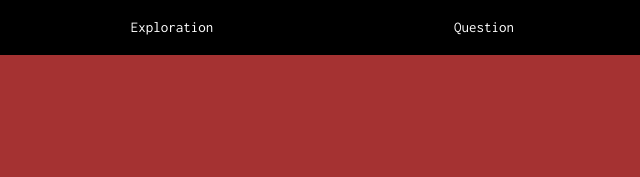
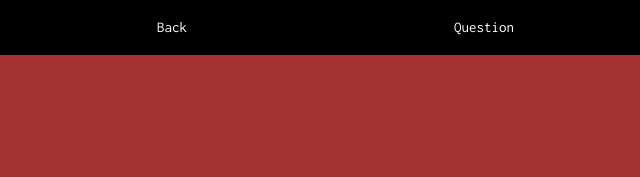
Before and after one commit to SMAKBO/tugas-labkom-2019-11-8--Marien-Protected-Areas-Exploration-, a plain HTML site: page index4.html in a window 1280 px wide. Shown: the top 177 px of the page, 0-640 px from the left. Drawn offline with nearby package versions, Linux system fonts and the light colour scheme.

Commit message:
Update index4.html

```diff
--- a/index4.html
+++ b/index4.html
@@ -28,7 +28,7 @@ body, html {
 <div class="w3-top">
   <div class="w3-row w3-padding w3-black">
     <div class="w3-col s3">
-      <a href="#Exploration" class="w3-button w3-block w3-black">Exploration</a>
+      <a href="https://smakbo.github.io/tugas-labkom-2019-11-8-Marien-Protected-Areas-Exploration/index3" class="w3-button w3-block w3-black">Back</a>
     </div>
     <div class="w3-col s3">
       <a href="#Question" class="w3-button w3-block w3-black">Question</a>
@@ -53,7 +53,7 @@ body, html {
 <div class="w3-sand w3-grayscale w3-large">
 
 <!-- About Container -->
-<div class="w3-container" id="Exploration">
+<div class="w3-container">
   <div class="w3-content" style="max-width:700px">
     <h5 class="w3-center w3-padding-64"><span class="w3-tag w3-wide">ABOUT THE TOPIC</span></h5>
     <p> KKL dapat melindungi ikan – dan satwa dan fauna laut lainnya – yang terancam kelangsungannya akibat plastik, pestisida, dan racun yang mencemari laut. Ketika ikan minum racun yang dilepaskan oleh plastik yang dibuang sembarangan, racun itu masuk ke dalam rantai makanan dan membahayakan satwa dan manusia. Namun, dengan KKL,sejumlah kawasan laut punya peluang terbebas dari sisa plastik, sehingga memungkinkan habitat laut dan spesies di sekitarnya pulih dan berkembang.</p>
```
